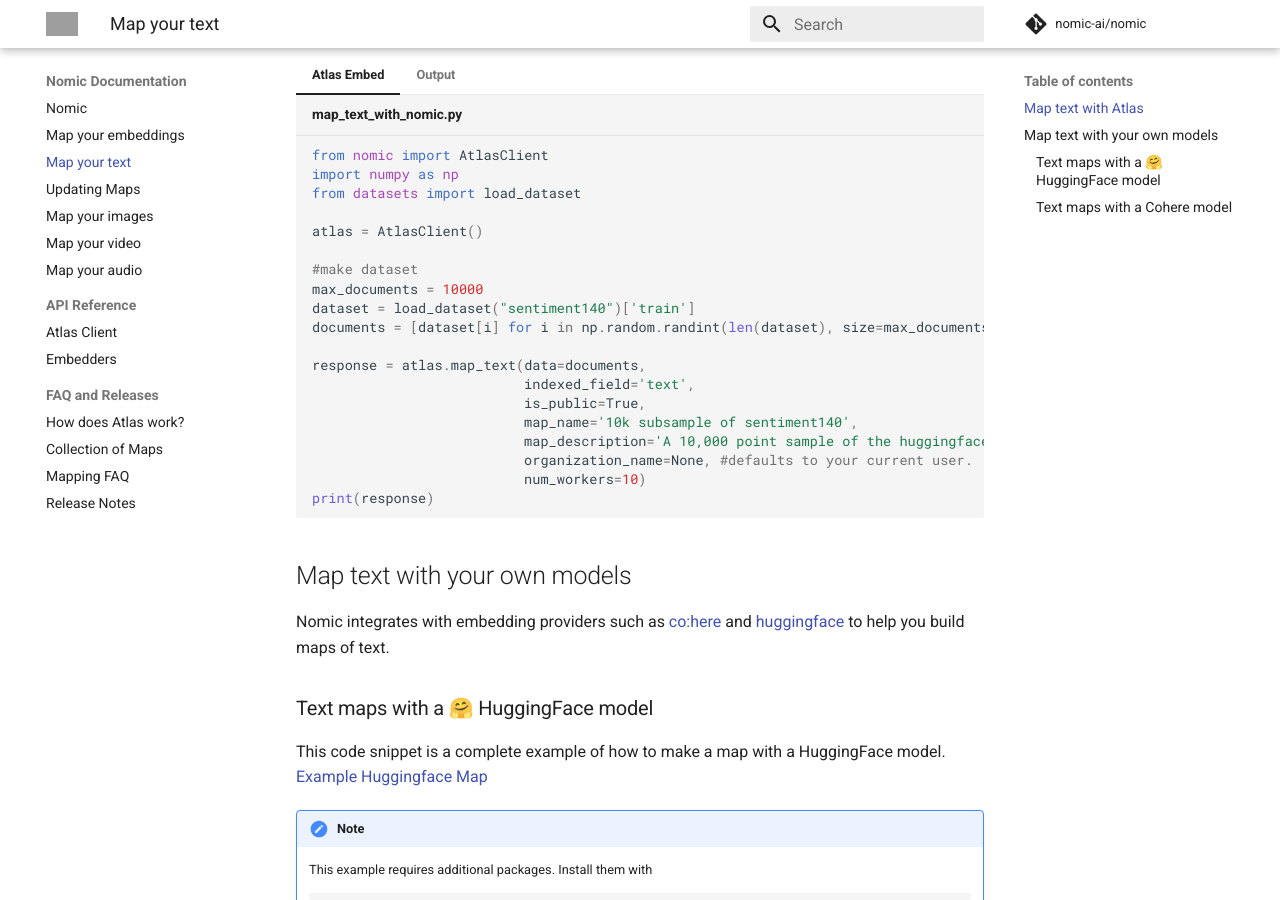
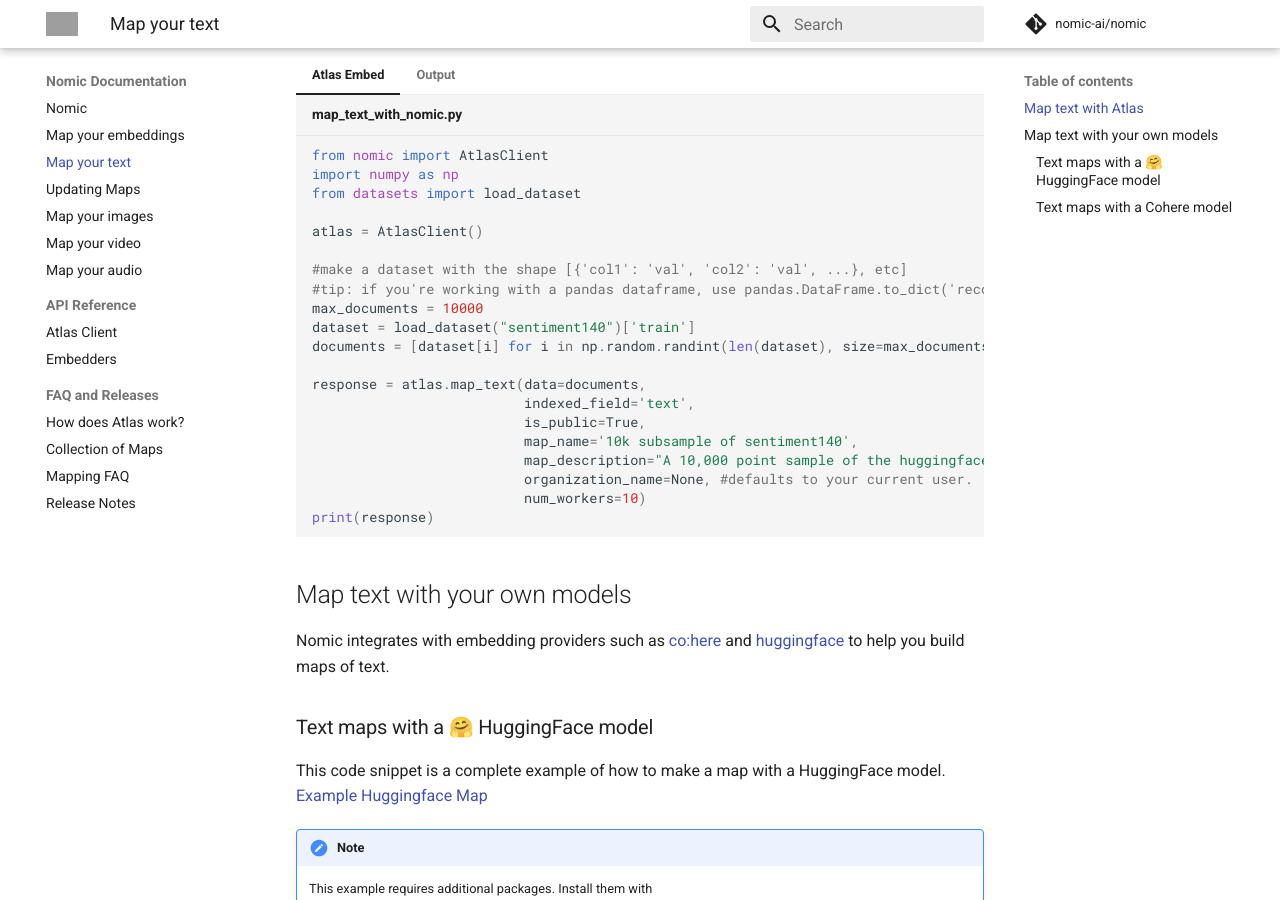
Before and after one commit to nomic-ai/nomic, an MkDocs documentation site: the page built from docs/map_your_text.md, in a window 1280 px wide and 900 px high, scrolled down 360 px. Built offline with MkDocs 1.6.1 and Material for MkDocs 9.7.7, drawn with Linux system fonts in a browser that asks for light colours; comment, search, counter and statistics services are not loaded; grey boxes are pictures that could not be loaded.

Commit message:
Clarify data shape & provide pandas method suggestion; fix a typo
When I first tried installing Atlas & running it with my data, & had to hunt around to figure out how to shape my data.

Given pandas is almost the default for python data science, providing clarification on the method there would help, too.

```diff
--- a/docs/map_your_text.md
+++ b/docs/map_your_text.md
@@ -15,7 +15,8 @@
 
     atlas = AtlasClient()
 
-    #make dataset
+    #make a dataset with the shape [{'col1': 'val', 'col2': 'val', ...}, etc]
+    #tip: if you're working with a pandas dataframe, use pandas.DataFrame.to_dict('records')
     max_documents = 10000
     dataset = load_dataset("sentiment140")['train']
     documents = [dataset[i] for i in np.random.randint(len(dataset), size=max_documents).tolist()]
@@ -24,7 +25,7 @@
                               indexed_field='text',
                               is_public=True,
                               map_name='10k subsample of sentiment140',
-                              map_description='A 10,000 point sample of the huggingface sentiment140 dataset embedded with Nomic's text embedder.,
+                              map_description="A 10,000 point sample of the huggingface sentiment140 dataset embedded with Nomic's text embedder.",
                               organization_name=None, #defaults to your current user.
                               num_workers=10)
     print(response)
```
